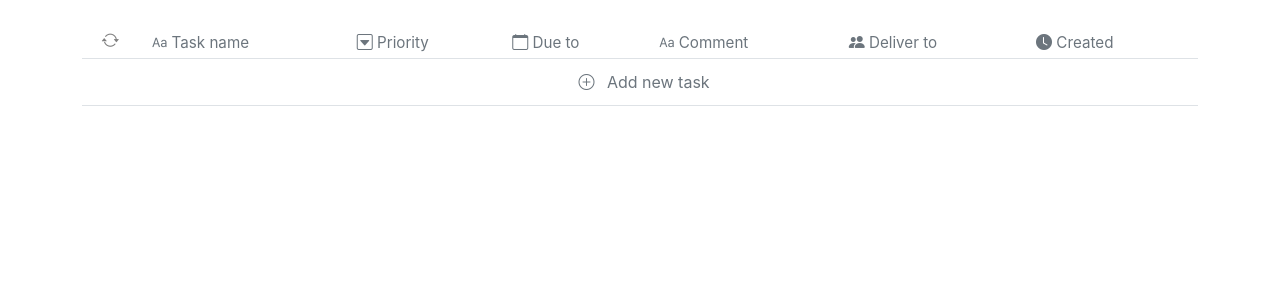
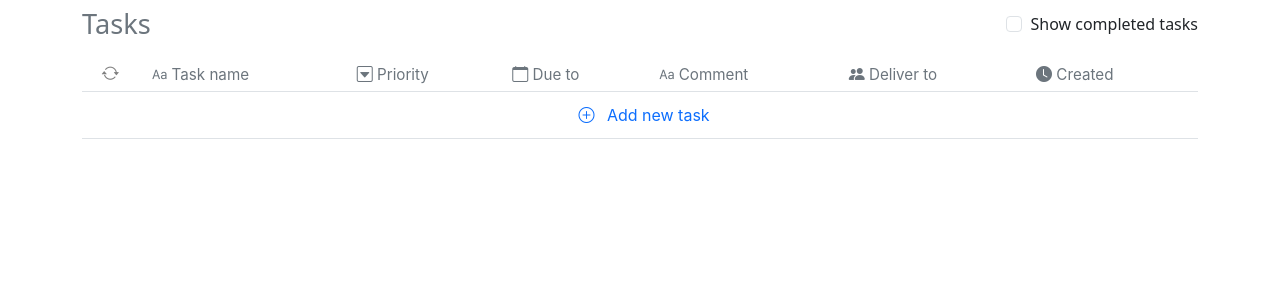
Before and after one commit to andrea-pollastro/todo, a Django app: page /tasks/ in a window 1280 px wide. Shown: the part 65-365 px from the top of the page. Run offline with Django 5.2, Linux system fonts and the light colour scheme; data that the repository does not hold is empty; some libraries are stand-ins or nearby versions.

Commit message:
filtering on active only/all tasks added

```diff
--- a/todowebapp/todolist/templates/list_todo.html
+++ b/todowebapp/todolist/templates/list_todo.html
@@ -1,7 +1,26 @@
 {% extends "master.html" %}
 {% load static %}
 {% block content %}
-    <table class="table table-sm my-table my-4">
+  <div class="d-flex justify-content-between align-items-center my-2">
+    <h6 class="text-secondary mb-0" style="font-weight: 300; font-size: 1.7rem;">Tasks</h6>
+
+    <form method="get" class="form-check m-0" action="{% url 'task_list' %}">
+      <input
+        class="form-check-input"
+        type="checkbox"
+        id="switchCheckDefault"
+        name="show_completed"
+        value="1"
+        {% if view == 'all' %}checked{% endif %}
+        onchange="this.form.submit()"
+      >
+      <label class="form-check-label" for="switchCheckDefault">
+        Show completed tasks
+      </label>
+    </form>
+  </div>
+
+  <table class="table table-sm my-table my-3">
     <thead>
       <tr>
         <th scope="col"></th>
@@ -32,13 +51,13 @@
           </button>
         </td>
 
-          <td class="text-center" style="color: dodgerblue">
+        <td class="text-center" style="color: grey">
           {% if task.status == 0 %}
-            <i class="bi bi-square"></i>
+          <i class="bi bi-circle"></i>
           {% elif task.status == 1 %}
-            <i class="bi bi-square-half"></i>
+          <i class="bi bi-circle-half"></i>
           {% elif task.status == 2 %}
-            <i class="bi bi-square-fill"></i>
+          <i class="bi bi-check-circle-fill"></i>
           {% endif %}
         </td>
 
@@ -76,8 +95,8 @@
 
       <tr class="table">
         <td colspan="9" class="text-center">
-            <button type="button" class="btn text-secondary" data-bs-toggle="modal" data-bs-target="#newTaskModal">
-              <i class="bi bi-plus-circle text-secondary"></i> Add new task
+          <button type="button" class="btn text-primary" data-bs-toggle="modal" data-bs-target="#newTaskModal">
+            <i class="bi bi-plus-circle text-primary"></i> Add new task
           </button>
         </td>
       </tr>
--- a/todowebapp/todolist/templates/master.html
+++ b/todowebapp/todolist/templates/master.html
@@ -2,8 +2,8 @@
 <html>
     <head>
         <title>{% block title %} MySuperApp {% endblock %}</title>
-        {% load django_bootstrap5 %}
-        {% bootstrap_css %}
+        <!-- {% load django_bootstrap5 %}    -->
+        <!-- {% bootstrap_css %} -->
         {% load static %}
         <link href="https://cdn.jsdelivr.net/npm/bootstrap-icons@1.13.1/font/bootstrap-icons.min.css" rel="stylesheet" >
         <link href="https://cdn.jsdelivr.net/npm/bootstrap@5.3.3/dist/css/bootstrap.min.css" rel="stylesheet">
@@ -24,7 +24,7 @@
 
         {% endblock %}
     </div>
-    {% bootstrap_javascript %}
+    <!-- {% bootstrap_javascript %} -->
 
     {% block javascript %}
         <script>
--- a/todowebapp/todolist/views.py
+++ b/todowebapp/todolist/views.py
@@ -5,11 +5,19 @@ from .models import Task
 from .forms import TaskForm
 
 def task_list(request):
-    tasks = Task.objects.all().order_by('-priority')
-    form = TaskForm()  # form vuoto per il modal
+    # tasks = Task.objects.all().order_by('-priority')
+    if request.GET.get('show_completed') == '1':
+        tasks = Task.objects.all()
+        view = 'all'
+    else:
+        tasks = Task.objects.exclude(status=2)
+        view = 'active'
+    tasks = tasks.order_by('-priority')
+
     context = {
         'tasks': tasks,
-        'form': form,
+        'view': view,
+        'form': TaskForm(),
         'today': timezone.localdate(),
     }
     return render(request, 'list_todo.html', context)
```
Lines whose indentation alone changed are shown as unchanged.
